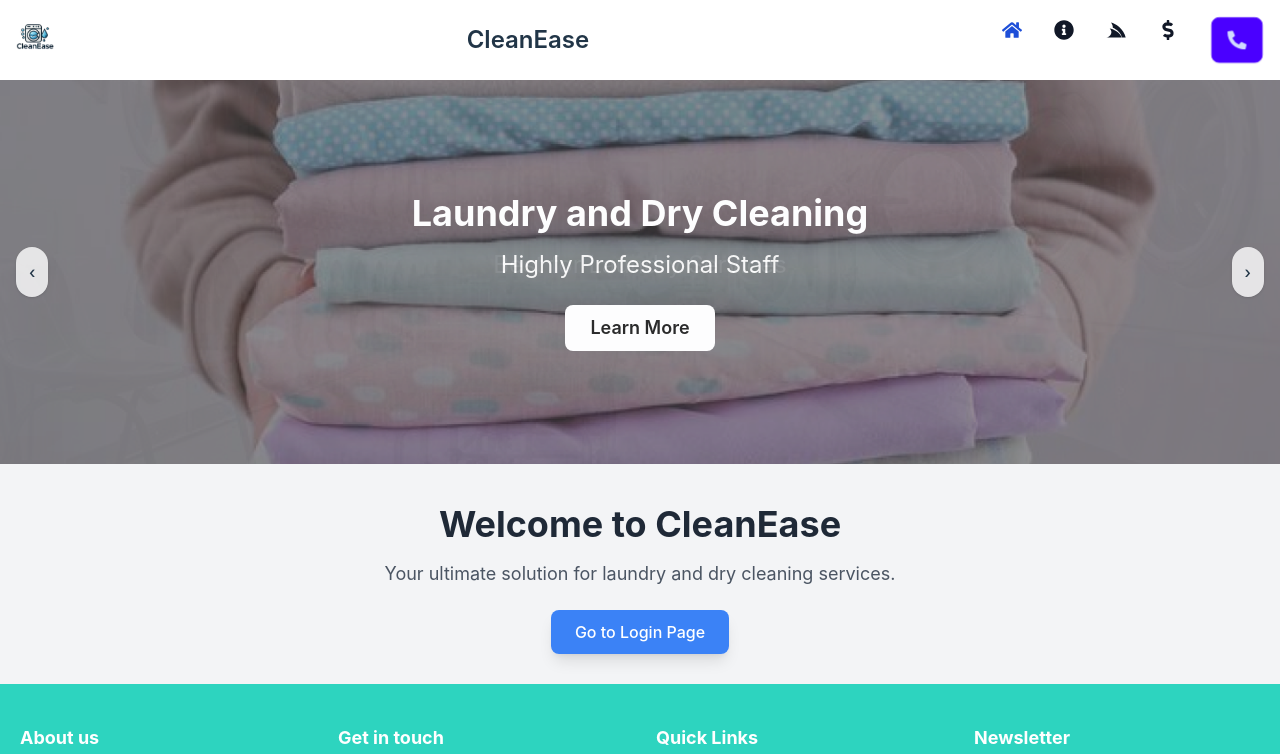
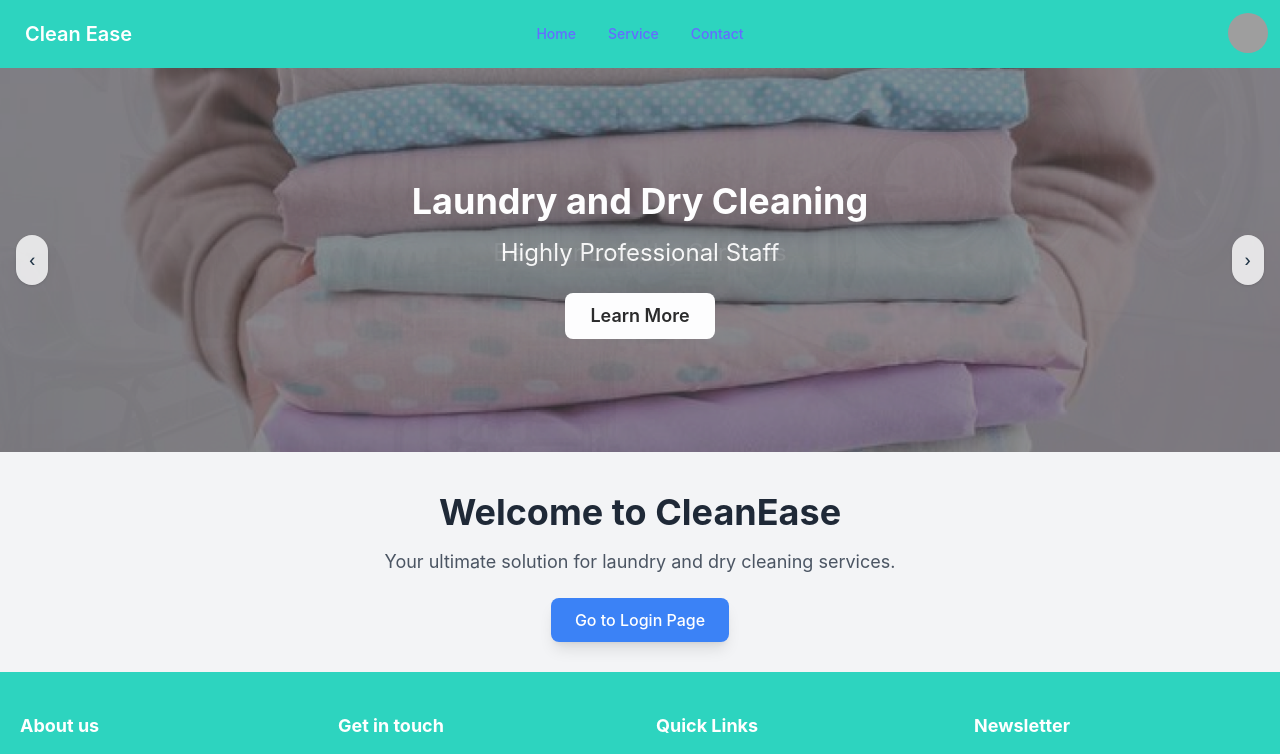
Before and after one commit to PrabinTiwari07/front-end-web, a React (Vite) app: page / in a window 1280 px wide. Shown: the top 754 px of the page. Built offline with nearby package versions, Linux system fonts and the light colour scheme; grey boxes are pictures that could not be loaded.

Commit message:
added profile on navbar

```diff
--- a/src/components/login.jsx
+++ /dev/null
@@ -1,52 +0,0 @@
-const LoginPage = () => {
-    return (
-        <div className="flex flex-col items-center">
-            <h2 className="text-2xl font-bold mb-6">Back to your digital life</h2>
-            <form className="w-full max-w-sm">
-                <div className="mb-4 flex items-center">
-                    <label className="block text-gray-700 font-medium mb-1 w-full">
-                        Phone Number
-                    </label>
-                    <div className="w-16 mr-2">
-                        <input
-                            type="text"
-                            className="input input-bordered w-full"
-                            value="+977"
-                            readOnly
-                        />
-                    </div>
-                    <input
-                        type="text"
-                        className="input input-bordered w-full"
-                        placeholder="Enter your phone number"
-                    />
-                </div>
-                <div className="divider">OR</div>
-                <div className="mb-4">
-                    <label className="block text-gray-700 font-medium mb-1">
-                        Email
-                    </label>
-                    <input
-                        type="email"
-                        className="input input-bordered w-full"
-                        placeholder="Enter your email"
-                    />
-                </div>
-                <div className="mb-6">
-                    <label className="block text-gray-700 font-medium mb-1">
-                        Password
-                    </label>
-                    <input
-                        type="password"
-                        className="input input-bordered w-full"
-                        placeholder="Enter your password"
-                    />
-                </div>
-                <button type="submit" className="btn btn-info w-full">Log in</button>
-                <p className="text-sm text-center mt-4">
-                    Do not have an account? <span className="text-red-500 cursor-pointer">Sign up</span>
-                </p>
-            </form>
-        </div>
-    );
-};
--- a/src/components/navbar.jsx
+++ b/src/components/navbar.jsx
@@ -1,5 +1,4 @@
 import React, { useState } from "react";
-import { FaDollarSign, FaHome, FaInfoCircle, FaPhoneAlt, FaServicestack } from "react-icons/fa"; // Import icons from react-icons
 
 const Navbar = () => {
     const [isMenuOpen, setIsMenuOpen] = useState(false);
@@ -9,86 +8,45 @@ const Navbar = () => {
     };
 
     return (
-        <nav className="bg-white border-gray-200 dark:bg-gray-900">
-            <div className="max-w-screen-xl flex flex-wrap items-center justify-between mx-auto p-4">
-                <img
-                    src="src\assets\images\cleanEase 1.png"
-                    className="h-8"
-                    alt="CleanEase"
-                />
-                <span className="self-center text-2xl font-semibold whitespace-nowrap dark:text-white">CleanEase</span>
+        <nav className="bg-teal-600">
+            <div className="navbar bg-teal-400 text-white">
+                <div className="navbar-start">
+                    <a className="btn btn-ghost text-xl hover:bg-black">Clean Ease</a>
+                </div>
 
-                <button
-                    onClick={toggleMenu}
-                    type="button"
-                    className="inline-flex items-center p-2 w-10 h-10 justify-center text-sm text-gray-500 rounded-lg md:hidden hover:bg-gray-100 focus:outline-none focus:ring-2 focus:ring-gray-200 dark:text-gray-400 dark:hover:bg-gray-700 dark:focus:ring-gray-600"
-                    aria-controls="navbar-default"
-                    aria-expanded={isMenuOpen ? "true" : "false"}
-                >
-                    <span className="sr-only">Open main menu</span>
-                    <svg
-                        className="w-5 h-5"
-                        aria-hidden="true"
-                        xmlns="src\assets\images\cleanEase 1.png"
-                        fill="none"
-                        viewBox="0 0 17 14"
-                    >
-                        <path
-                            stroke="currentColor"
-                            strokeLinecap="round"
-                            strokeLinejoin="round"
-                            strokeWidth="2"
-                            d="M1 1h15M1 7h15M1 13h15"
-                        />
-                    </svg>
-                </button>
-                <div className={`w-full md:block md:w-auto ${isMenuOpen ? "block" : "hidden"}`} id="navbar-default">
-                    <ul className="font-medium flex flex-col p-4 md:p-0 mt-4 border border-gray-100 rounded-lg bg-gray-50 md:flex-row md:space-x-8 rtl:space-x-reverse md:mt-0 md:border-0 md:bg-white dark:bg-gray-800 md:dark:bg-gray-900 dark:border-gray-700">
-                        <li>
-                            <a
-                                href="#"
-                                className="block py-2 px-3 text-white bg-blue-700 rounded md:bg-transparent md:text-blue-700 md:p-0 dark:text-white md:dark:text-blue-500"
-                                aria-current="page"
-                            >
-                                <FaHome className="w-5 h-5 inline-block" />
-                            </a>
-                        </li>
-                        <li>
-                            <a
-                                href="#"
-                                className="block py-2 px-3 text-gray-900 rounded hover:bg-gray-100 md:hover:bg-transparent md:border-0 md:hover:text-blue-700 md:p-0 dark:text-white md:dark:hover:text-blue-500 dark:hover:bg-gray-700 dark:hover:text-white md:dark:hover:bg-transparent"
-                            >
-                                <FaInfoCircle className="w-5 h-5 inline-block" />
-                            </a>
-                        </li>
-                        <li>
-                            <a
-                                href="#"
-                                className="block py-2 px-3 text-gray-900 rounded hover:bg-gray-100 md:hover:bg-transparent md:border-0 md:hover:text-blue-700 md:p-0 dark:text-white md:dark:hover:text-blue-500 dark:hover:bg-gray-700 dark:hover:text-white md:dark:hover:bg-transparent"
-                            >
-                                <FaServicestack className="w-5 h-5 inline-block" />
-                            </a>
-                        </li>
-                        <li>
-                            <a
-                                href="#"
-                                className="block py-2 px-3 text-gray-900 rounded hover:bg-gray-100 md:hover:bg-transparent md:border-0 md:hover:text-blue-700 md:p-0 dark:text-white md:dark:hover:text-blue-500 dark:hover:bg-gray-700 dark:hover:text-white md:dark:hover:bg-transparent"
-                            >
-                                <FaDollarSign className="w-5 h-5 inline-block" />
-                            </a>
-                        </li>
-                        <li>
-                            <a
-                                href="#"
-                                className="block py-2 px-3 text-gray-900 rounded hover:bg-gray-100 md:hover:bg-transparent md:border-0 md:hover:text-blue-700 md:p-0 dark:text-white md:dark:hover:text-blue-500 dark:hover:bg-gray-700 dark:hover:text-white md:dark:hover:bg-transparent"
-                            >
-                            </a>
-                            <button
-                                className="btn btn-primary" onClick={() => (window.location.href = "/contact")}>
-                                <FaPhoneAlt className="w-5 h-5 inline-block" />
-                            </button>
-                        </li>
+                <div className="navbar-center hidden lg:flex">
+                    <ul className="menu menu-horizontal px-1">
+                        <li><a className="hover:bg-black">Home</a></li>
+                        <li><a className="hover:bg-black">Service</a></li>
+                        <li><a className="hover:bg-black">Contact</a></li>
                     </ul>
+                </div>
+
+                <div className="navbar-end">
+                    <div className="dropdown dropdown-end">
+                        <div
+                            tabIndex={0}
+                            role="button"
+                            className="btn btn-ghost btn-circle avatar hover:bg-black"
+                        >
+                            <div className="w-10 rounded-full">
+                                <img alt="User Avatar" src="src/assets/images/iron.jpeg" />
+                            </div>
+                        </div>
+                        <ul
+                            tabIndex={0}
+                            className="menu menu-sm dropdown-content bg-teal-600 text-white rounded-box z-[1] mt-3 w-52 p-2 shadow"
+                        >
+                            <li>
+                                <a className="justify-between hover:bg-black">
+                                    Profile
+                                    <span className="badge">New</span>
+                                </a>
+                            </li>
+                            <li><a className="hover:bg-black">Settings</a></li>
+                            <li><a className="hover:bg-black">Logout</a></li>
+                        </ul>
+                    </div>
                 </div>
             </div>
         </nav>
```
